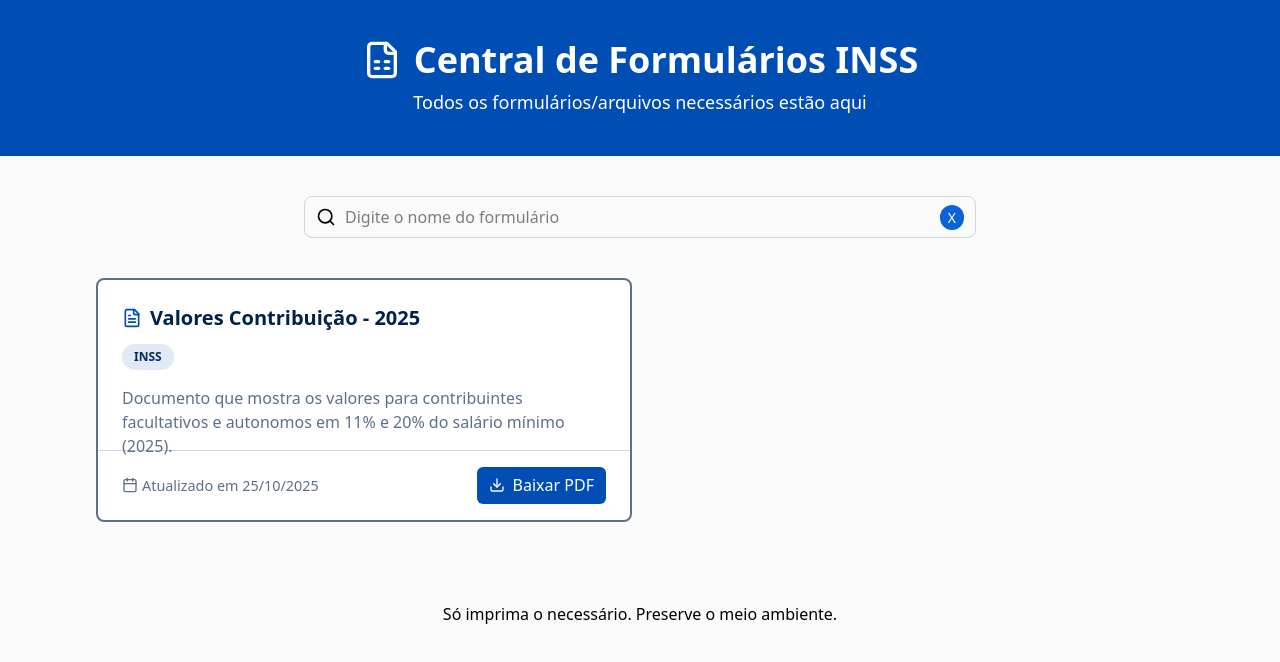
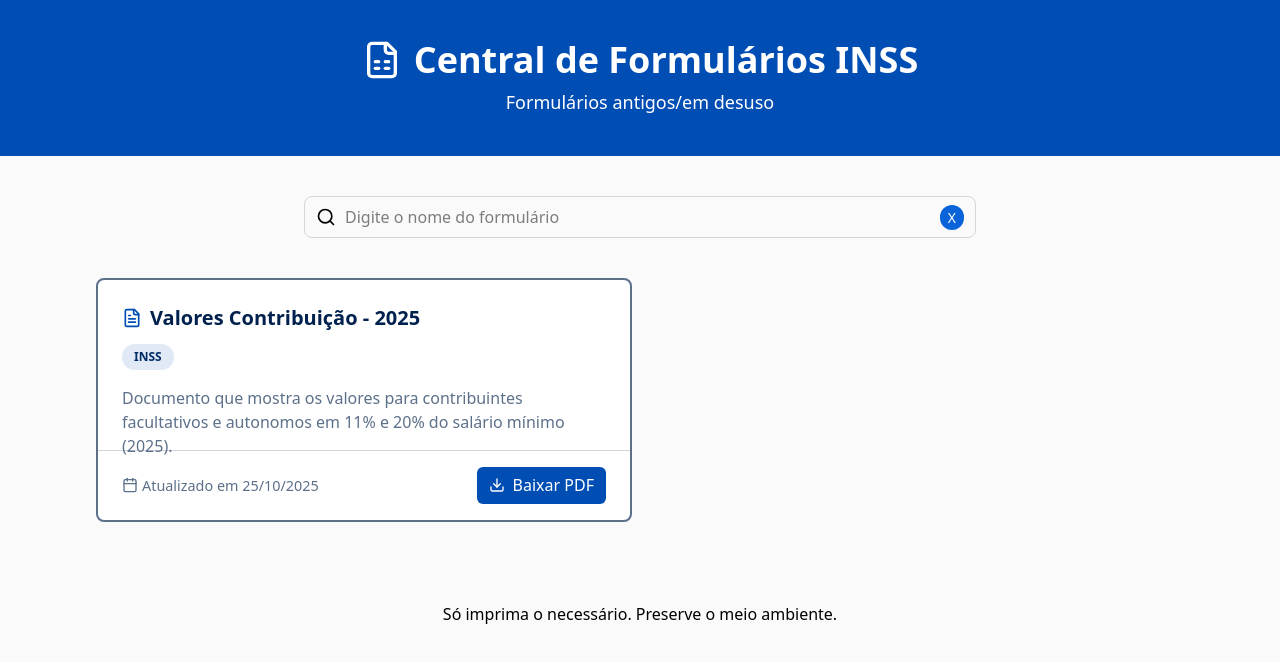
Before and after one commit to MuriloZague/inanexos, a React (Vite) app: page /antigos in a window 1280 px wide. Shown: the top 662 px of the page. Built offline with nearby package versions, Linux system fonts and the light colour scheme.

Commit message:
fix: removing unused declarations and adding a subtitle per page

```diff
--- a/src/App.tsx
+++ b/src/App.tsx
@@ -28,7 +28,7 @@
   return (
     <section className='flex flex-col gap-10 mb-6'>
 
-      <Header />
+      <Header subtitle='Todos os formulários/arquivos necessários estão aqui' />
       <SearchBar onChange={setBusca} value={busca}/>
 
       <a className="text-center text-blue-800 font-bold cursor-pointer" onClick={() => navigate("/antigos")}>Formulários antigos</a>
--- a/src/components/Header.tsx
+++ b/src/components/Header.tsx
@@ -1,8 +1,11 @@
 import { FileSpreadsheet} from "lucide-react";
 import { useNavigate } from 'react-router-dom';
 
+interface HeaderProps{
+    subtitle: string;
+}
 
-function Header() {
+function Header({subtitle}: HeaderProps) {
     const navigate = useNavigate();
 
     return (
@@ -12,7 +15,7 @@
                     <FileSpreadsheet className="h-10 w-10 mr-3 hidden sm:block"/>
                     <p className="font-bold">Central de Formulários INSS</p>
                 </div>
-                <p className="text-lg">Todos os formulários/arquivos necessários estão aqui</p>
+                <p className="text-lg">{subtitle}</p>
             </div>
         </section>
     );
--- a/src/components/Unused.tsx
+++ b/src/components/Unused.tsx
@@ -2,7 +2,6 @@
 import SearchBar from '../components/SearchBar'
 import { Card } from '../components/Card';
 import type { Formulario } from '../types';
-import { useNavigate } from 'react-router-dom';
 
 import React, { useEffect, useState } from "react";
 import Footer from '../components/Footer';
@@ -11,7 +10,6 @@
 const Unused: React.FC = () =>  {
     const [formularios, setFormularios] = useState<Formulario[]>([]);
     const [busca, setBusca] = useState("");
-    const navigate = useNavigate();
 
     useEffect(() => {
     fetch("/forms-antigos.json")
@@ -28,7 +26,7 @@
   return (
     <section className='flex flex-col gap-10 mb-6'>
 
-      <Header />
+      <Header subtitle='Formulários antigos/em desuso' />
       <SearchBar onChange={setBusca} value={busca}/>
 
       {filtrados.length === 0 ? (
```
